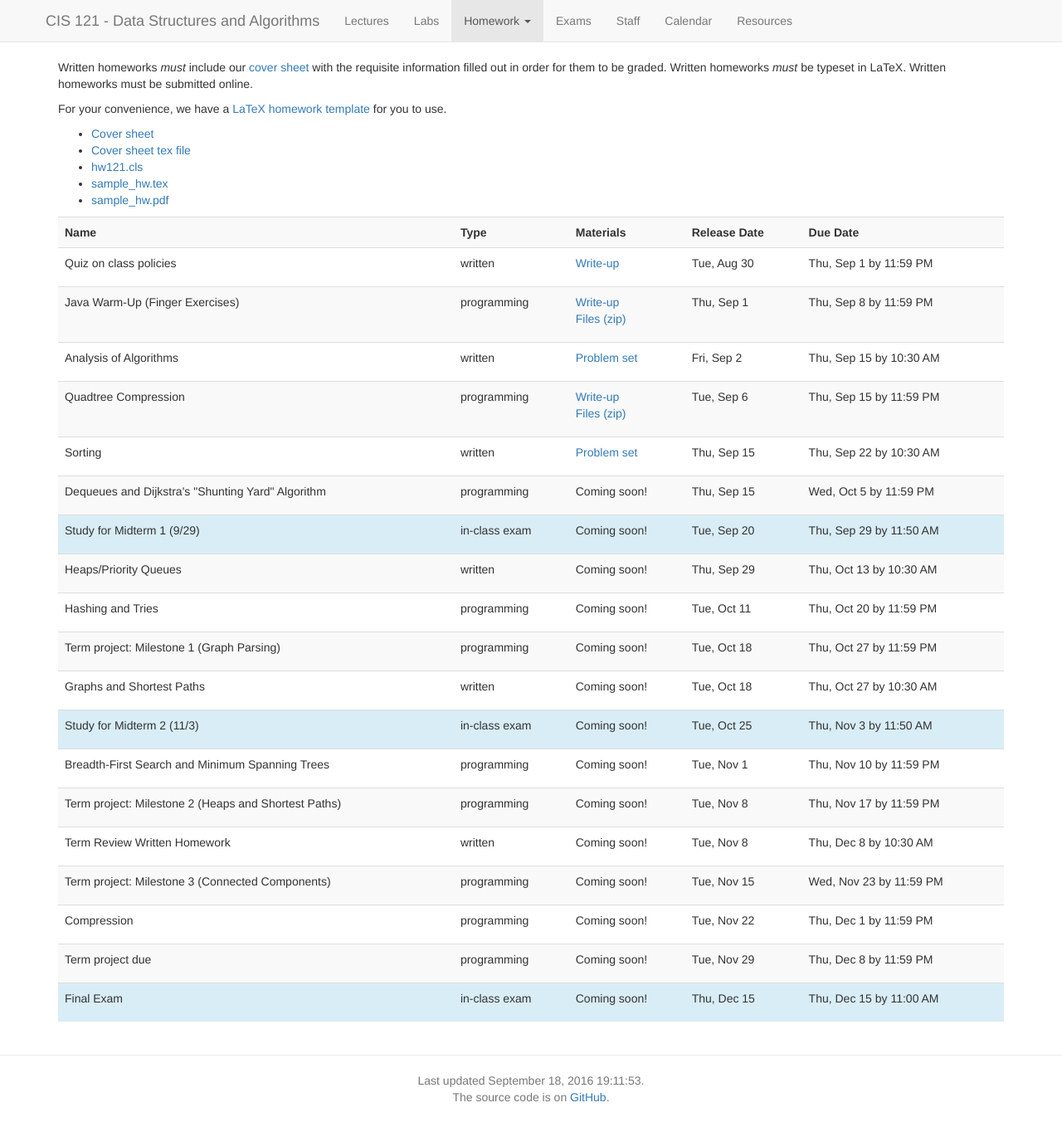
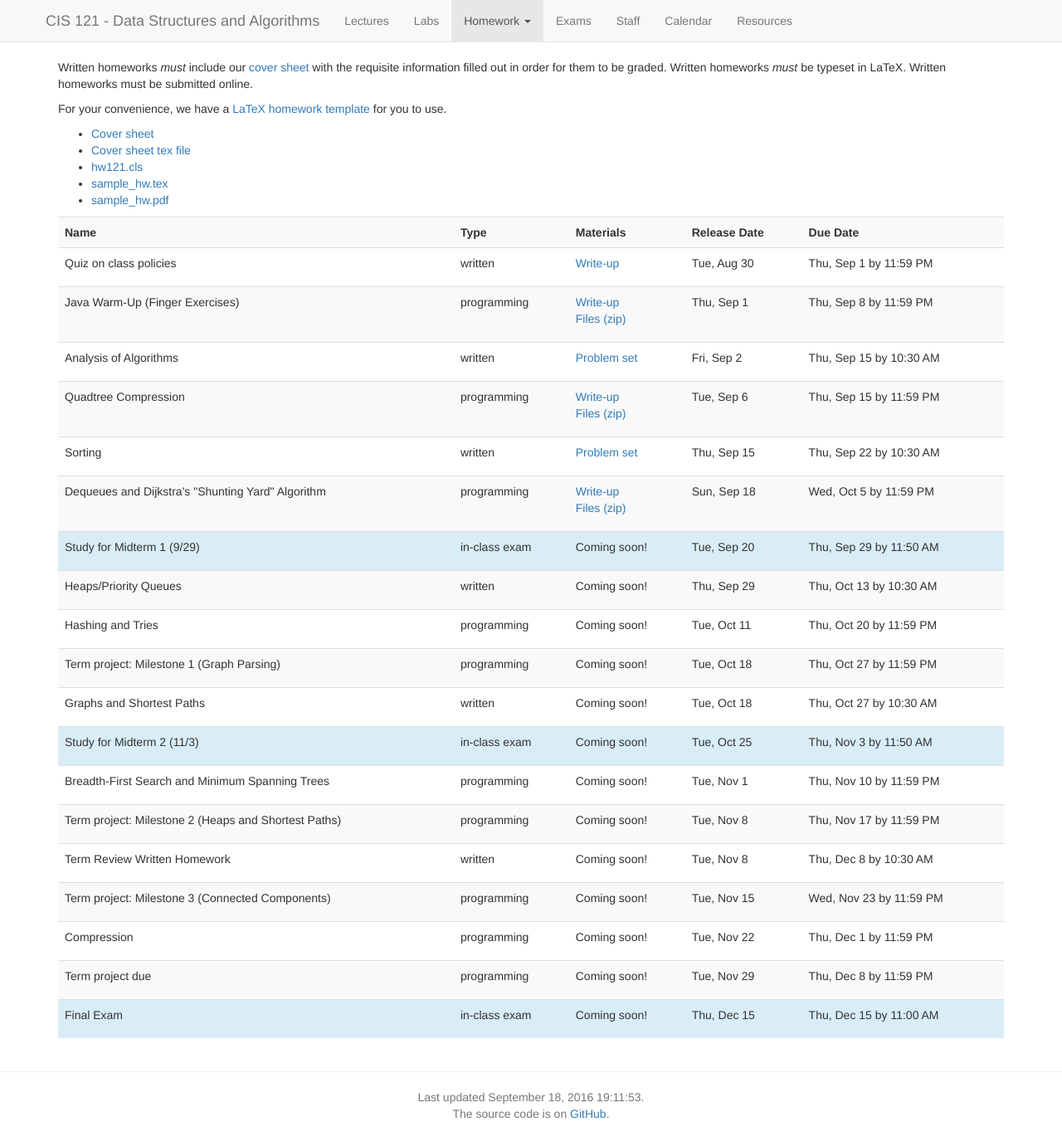
Before and after one commit to vikramkh/course-website-16fa, a Jekyll site: the page built from homework.md, in a window 1280 px wide. Shown: the whole page at 83% size. Built offline with Jekyll 4.4.1, drawn with Linux system fonts in a browser that asks for light colours; nearby versions of some CDN libraries.

```diff
--- a/_data/homeworks.yaml
+++ b/_data/homeworks.yaml
@@ -41,7 +41,8 @@
    writeup: content/hws/hw4/hw4.pdf
    zip: content/hws/hw4/hw4.zip
    type: programming
-   release_date: 2016-09-15
+   active: true
+   release_date: 2016-09-18
    due_date: 2016-10-05T23:59:00EDT
 -
    assignment: Study for Midterm 1 (9/29)
```
